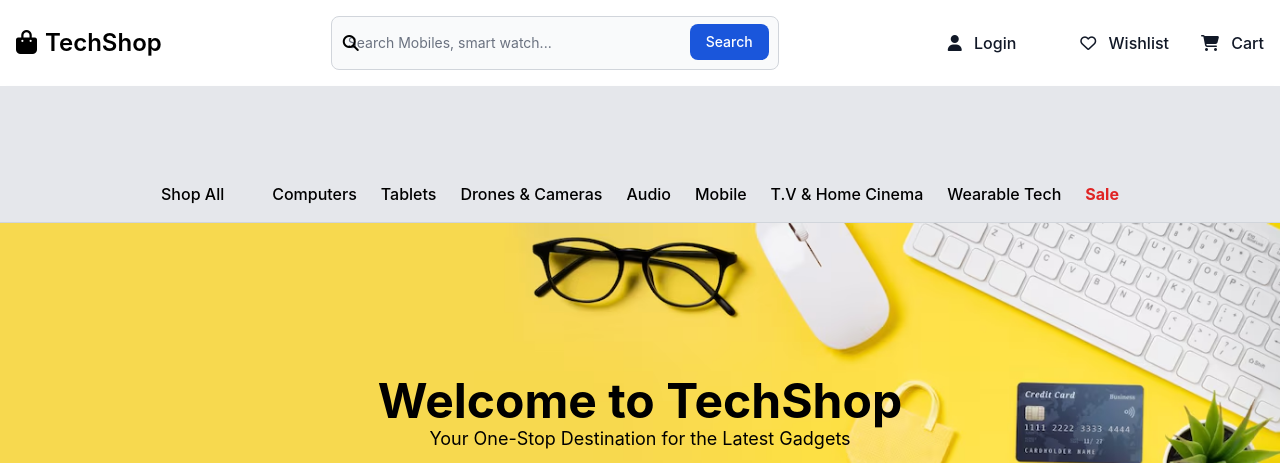
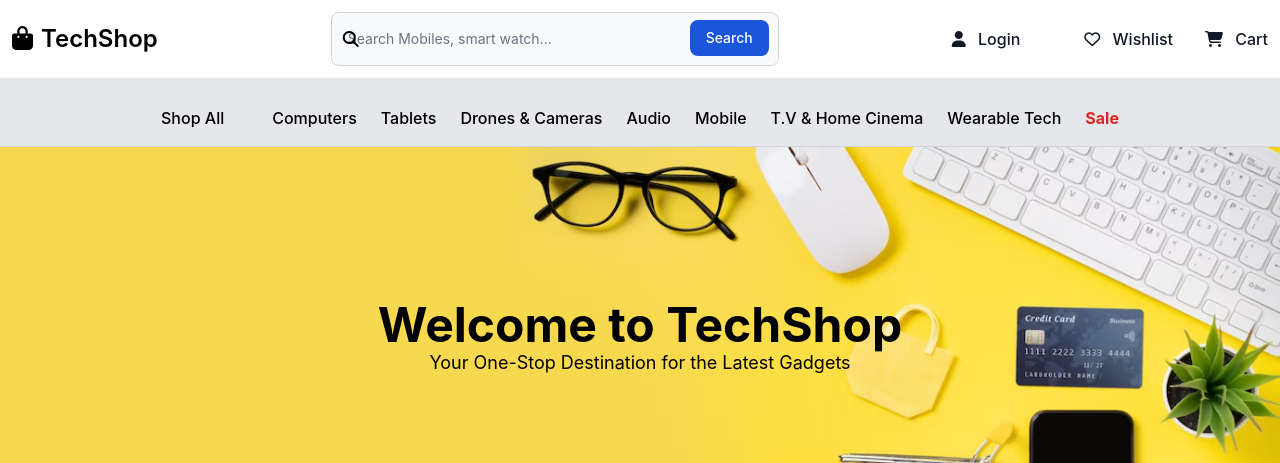
Before and after one commit to rohitsingh2814/E-commerce, a PHP site: page / in a window 1280 px wide. Shown: the top 463 px of the page. Run offline with PHP 8.4, Linux system fonts and the light colour scheme; style sheets or scripts are compiled from the project's sources; some libraries are stand-ins or nearby versions.

Commit message:
Fixed Minor Padding Styling

```diff
--- a/src/header.php
+++ b/src/header.php
@@ -24,7 +24,7 @@ exit(); }// Always use exit() after header()
 <body>
 
   <nav class="bg-white border-gray-200 dark:bg-gray-900 dark:border-gray-700">
-    <div class="max-w-screen-xl flex flex-wrap items-center justify-between mx-auto p-4">
+    <div class="max-w-screen-xl flex flex-wrap items-center justify-between mx-auto p-3">
       <a href="?home=true" class="flex items-center space-x-3 rtl:space-x-reverse">
         <span class="self-center text-2xl font-semibold whitespace-nowrap dark:text-white"><i class="fa-solid fa-bag-shopping me-2"></i>TechShop</span>
       </a>
--- a/src/home.php
+++ b/src/home.php
@@ -1,7 +1,7 @@
 <!-- 🌟 Navbar -->
 <main class="bg-gray-200">
 
-    <nav class="bg-gradient-to-r from-gray-200 via-gray-300 to-gray-400 border-b border-gray-300 shadow-md pt-20 px-6">
+    <nav class="bg-gradient-to-r from-gray-200 via-gray-300 to-gray-400 border-b border-gray-300 shadow-md pt-3 px-6">
         <div class="max-w-screen-xl mx-auto">
             <ul class="flex space-x-6 p-4 text-black font-medium justify-center">
                 <li><a href="#" class="hover:text-blue-900">Shop All</a></li>
```
